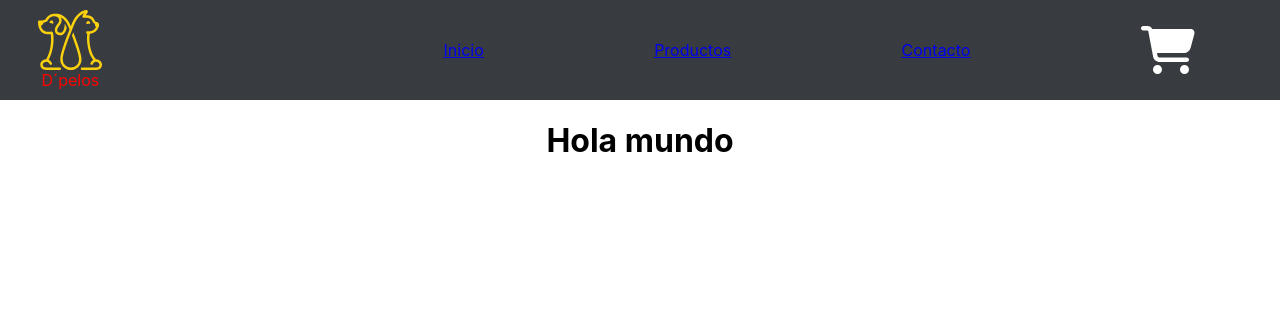
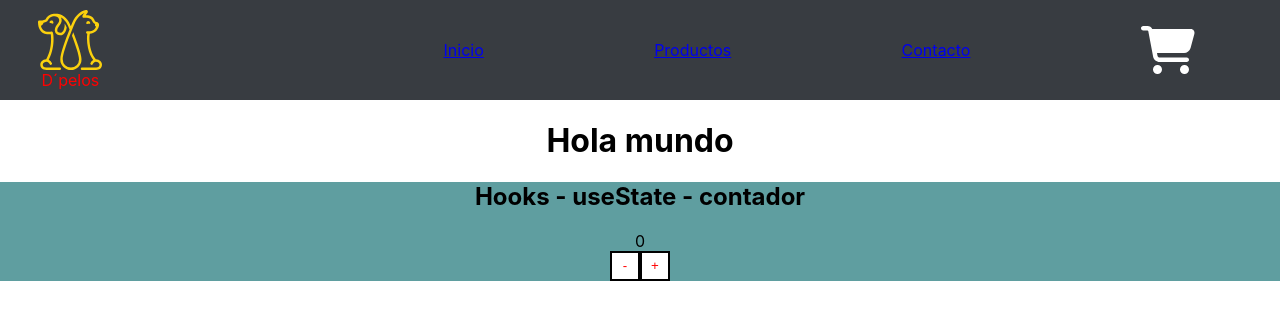
Before and after one commit to EmanuelPalacio/ecommerce, a React (Create React App) app: page / in a window 1280 px wide. Shown: the top 320 px of the page. Built offline with nearby package versions, Linux system fonts and the light colour scheme.

Commit message:
agrego componentes - Button y ItemCount

```diff
--- a/src/App.js
+++ b/src/App.js
@@ -1,11 +1,13 @@
 import './App.css';
 import ItemListContainer from './components/ItemListContainer';
+import ItemCount from './components/ItemCount';
 import NavBar from './components/NavBar'
 function App() {
   return (
     <div className="App">
       <NavBar/>
       <ItemListContainer greeting='Hola mundo'/>
+      <ItemCount stock="20" /* initial="10" *//>
     </div>
   );
 }
--- /dev/null
+++ b/src/components/Button.js
@@ -0,0 +1,7 @@
+import "./styles/Button.css"
+
+export default function ContadorHooks(props) {
+    return (
+    <button className={props.style} onClick={props.event}>{props.content}</button>
+    );
+}
--- /dev/null
+++ b/src/components/ItemCount.js
@@ -0,0 +1,18 @@
+import React, { useState } from "react";
+import Button from "./Button";
+import "./styles/card.css"
+
+export default function ItemCount(props) {
+    const [contador, setContador] = useState(0);
+    const sumar = () => contador < parseInt(props.stock) && setContador(contador + 1);
+    const restar = () => contador > 0 && setContador(contador - 1);
+
+    return (
+    <div className="card">
+        <h2>Hooks - useState - contador</h2>
+        <span>{isNaN(props.initial) ? contador : contador + parseInt(props.initial) }</span>
+        <Button content="-" style="btn" event={restar}/>
+        <Button content="+" style="btn" event={sumar}/>
+    </div>
+    );
+}
--- /dev/null
+++ b/src/components/styles/Button.css
@@ -0,0 +1,10 @@
+.btn {
+    color: red;
+    height: 30px;
+    width: 30px;
+    background-color: white;
+    border: 2px solid black;
+}
+.btn:active{
+    transform: scale(0.9);
+}
--- /dev/null
+++ b/src/components/styles/card.css
@@ -0,0 +1,7 @@
+.card {
+    background-color: cadetblue;
+}
+.card span {
+    display: block;
+    height: 20px;
+}
```
Also changed, not shown: public/index.html (line endings or trailing spaces).
